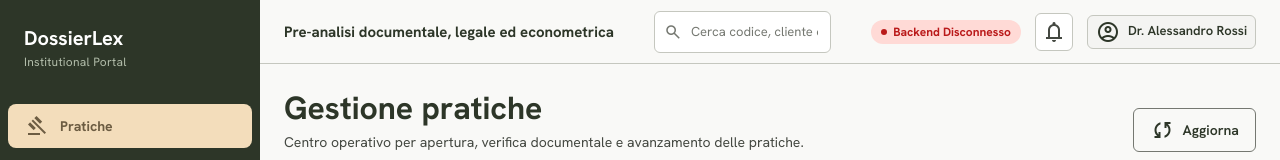
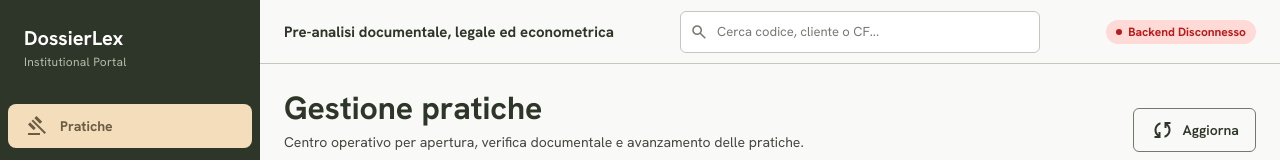
Before and after one commit to FineDebiti/PraticaDebitiAI, a Next.js app in the folder frontend/: page / in a window 1280 px wide. Shown: the top 160 px of the page. Built offline with nearby package versions, Linux system fonts and the light colour scheme; no server answers.

Commit message:
style: rimuovi icona notifiche e badge fittizio utente dalla topbar

```diff
--- a/frontend/app/components/AppShell.js
+++ b/frontend/app/components/AppShell.js
@@ -211,34 +211,6 @@ function AppShellInner({ children }) {
             <span className={`pd-badge pd-badge--${isBackendOnline ? "ok" : "danger"}`}>
               {isBackendOnline ? "Sistema Operativo" : "Backend Disconnesso"}
             </span>
-            <button
-              className="pd-icon-btn"
-              type="button"
-              title="Notifiche"
-              onClick={() => alert("Nessuna nuova notifica di sistema.")}
-            >
-              <span className="material-symbols-outlined" aria-hidden="true">
-                notifications
-              </span>
-            </button>
-            <div
-              style={{
-                display: "flex",
-                alignItems: "center",
-                gap: 8,
-                padding: "4px 8px",
-                borderRadius: "var(--pd-radius)",
-                background: "var(--pd-surface-low)",
-                border: "1px solid var(--pd-border)",
-              }}
-            >
-              <span className="material-symbols-outlined" style={{ color: "var(--pd-primary)" }}>
-                account_circle
-              </span>
-              <span style={{ fontSize: 13, fontWeight: 600, color: "var(--pd-primary)" }}>
-                Dr. Alessandro Rossi
-              </span>
-            </div>
           </div>
         </header>
 
```
